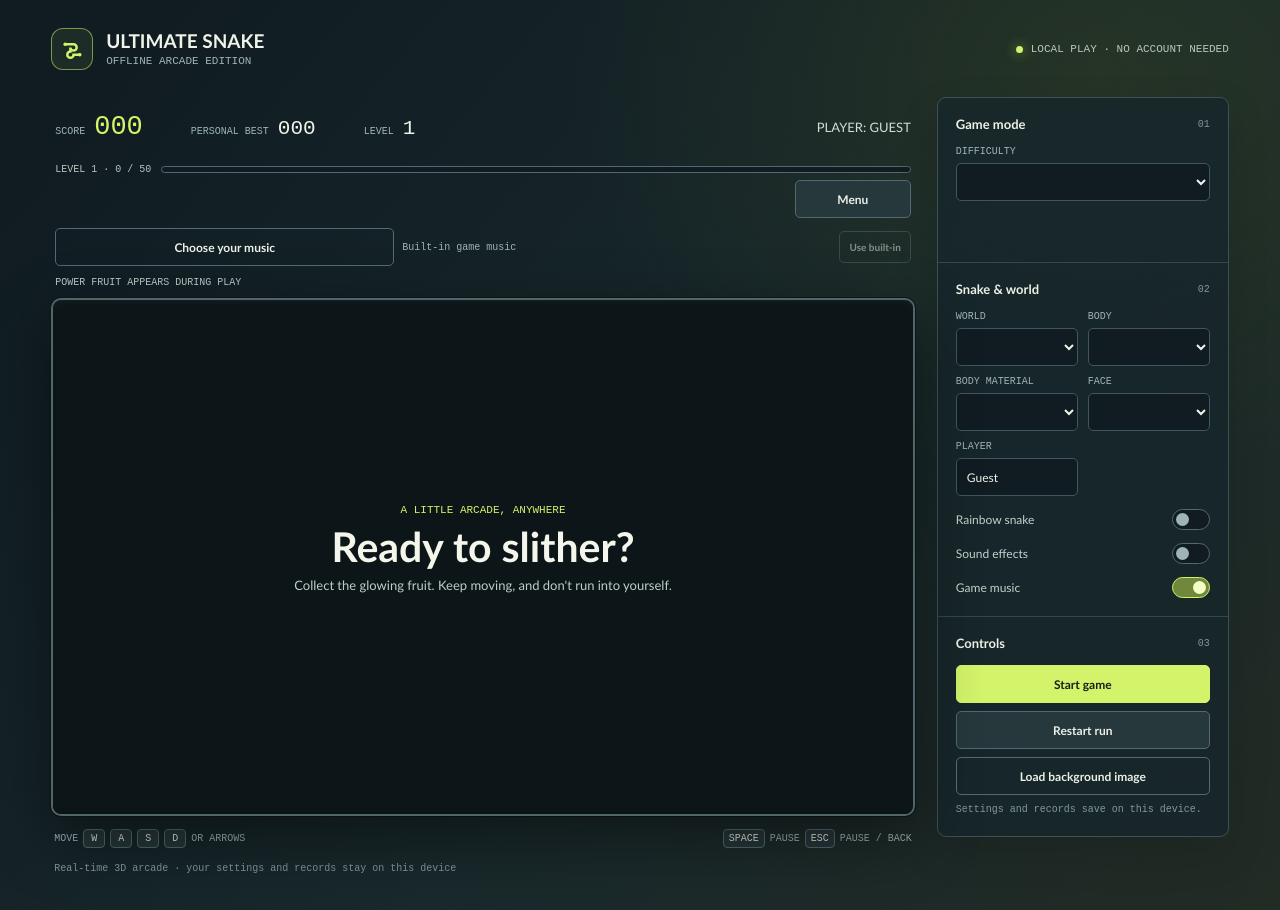
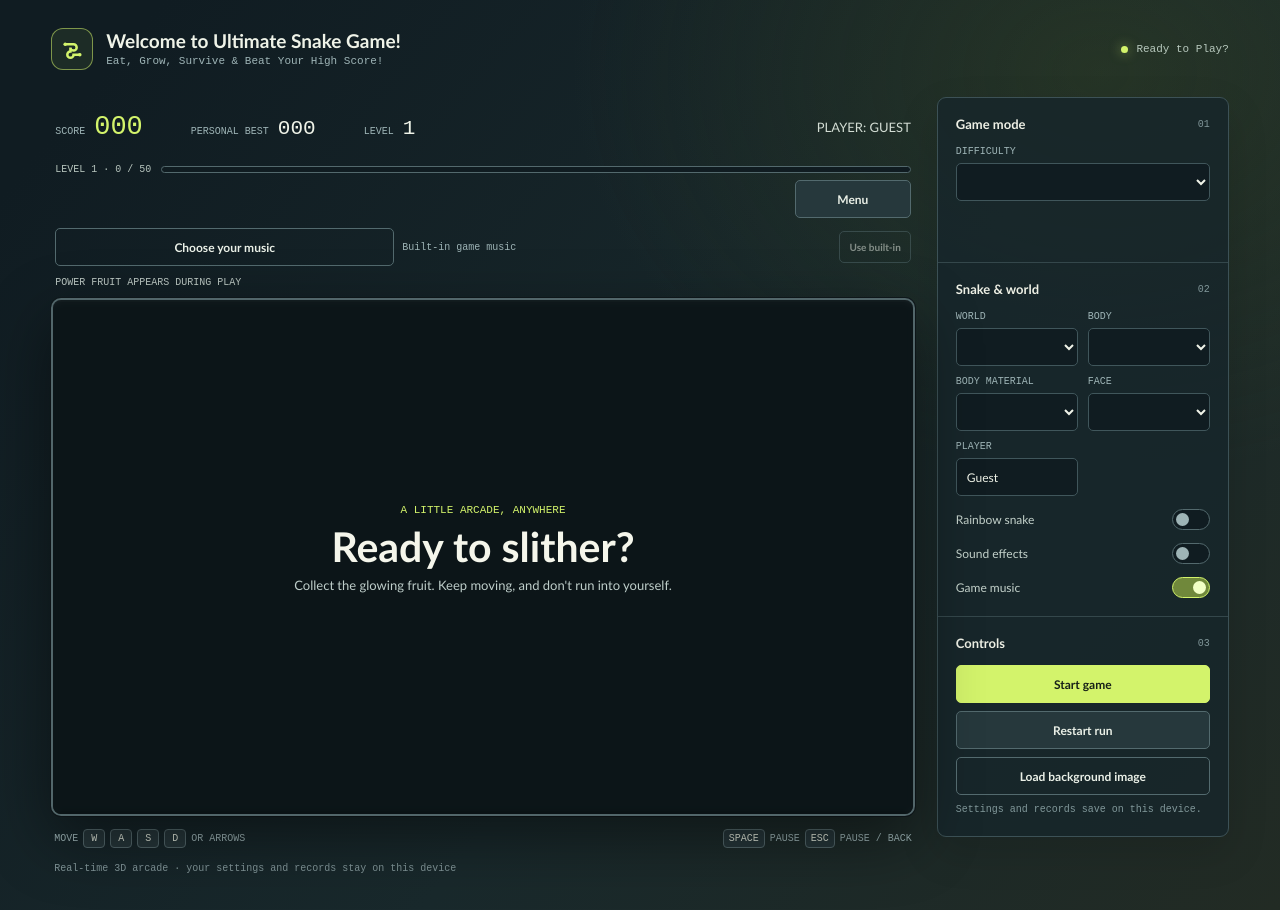
Before and after one commit to kazeemahmad/kazeemahmad, a plain HTML site: page index.html in a window 1280 px wide. Drawn offline with nearby package versions, Linux system fonts and the light colour scheme.

Commit message:
Update game header text

```diff
--- a/index.html
+++ b/index.html
@@ -44,8 +44,8 @@
     .brand-mark { width: 42px; height: 42px; display: grid; place-items: center; border: 1px solid #d3f36b88; border-radius: 12px; color: var(--lime); background: #d3f36b12; }
     .brand-mark svg { width: 25px; height: 25px; }
     .brand h1 { margin: 0; font-size: 19px; line-height: 1.1; letter-spacing: 0; font-weight: 700; }
-    .brand p { margin: 4px 0 0; color: var(--muted); font: 11px "DM Mono", monospace; letter-spacing: 0; text-transform: uppercase; }
-    .local-tag { display: flex; align-items: center; gap: 8px; color: #b7c8bd; font: 11px "DM Mono", monospace; text-transform: uppercase; }
+    .brand p { margin: 4px 0 0; color: var(--muted); font: 11px "DM Mono", monospace; letter-spacing: 0; }
+    .local-tag { display: flex; align-items: center; gap: 8px; color: #b7c8bd; font: 11px "DM Mono", monospace; }
     .local-tag::before { content: ""; width: 7px; height: 7px; border-radius: 50%; background: var(--lime); box-shadow: 0 0 12px #d3f36b99; }
 
     .layout { display: grid; grid-template-columns: minmax(0, 1fr) 292px; gap: 22px; align-items: start; }
@@ -146,7 +146,7 @@
     }
     @media (max-width: 560px) {
       .shell { padding: 18px 12px 24px; }
-      .topbar { margin-bottom: 13px; }
+      .topbar { flex-wrap: wrap; margin-bottom: 13px; }
       .brand h1 { font-size: 16px; }
       .brand-mark { width: 36px; height: 36px; }
       .local-tag { font-size: 9px; }
@@ -177,9 +177,9 @@
         <div class="brand-mark" aria-hidden="true">
           <svg viewBox="0 0 24 24" fill="none"><path d="M5 7h8a3 3 0 1 1-3 3v4a3 3 0 1 0 3 3h6" stroke="currentColor" stroke-width="2.4" stroke-linecap="round"/><circle cx="5" cy="7" r="1.7" fill="currentColor"/><circle cx="19" cy="17" r="1.7" fill="currentColor"/></svg>
         </div>
-        <div><h1>ULTIMATE SNAKE</h1><p>Offline arcade edition</p></div>
+        <div><h1>Welcome to Ultimate Snake Game!</h1><p>Eat, Grow, Survive &amp; Beat Your High Score!</p></div>
       </div>
-      <div class="local-tag">Local play · no account needed</div>
+      <div class="local-tag">Ready to Play?</div>
     </header>
 
     <div class="layout">
```
Also changed, not shown: snake-game-offline.html (+5 -5 lines), 1 other file.
